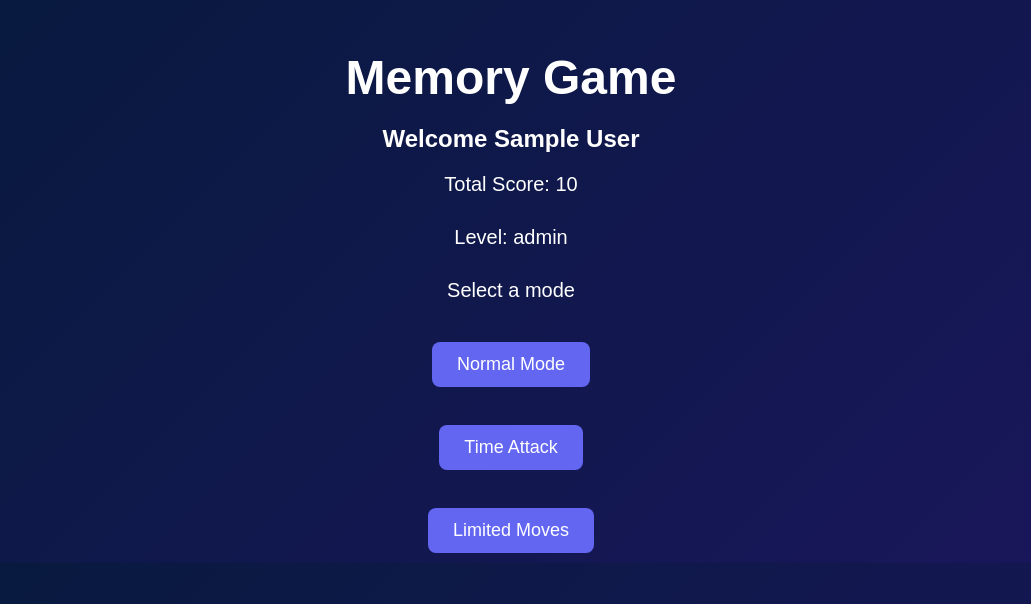
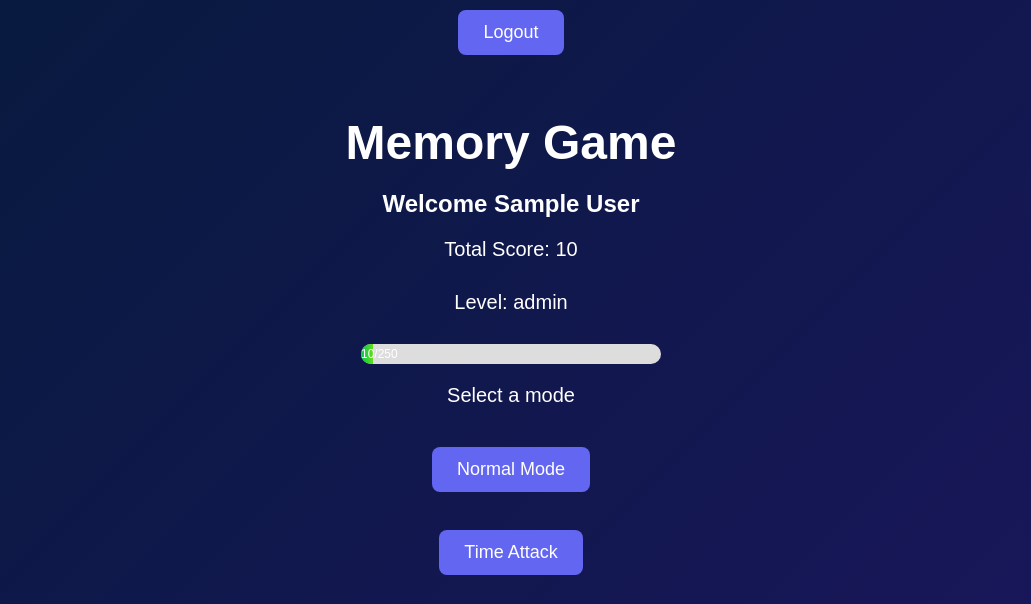
Before and after one commit to ayeshathee/Memory_Matching_Game, a PHP site: page /home.php in a window 1280 px wide. Shown: the top 604 px of the page, without its empty margins (129-1160 px from the left). Run offline with PHP 8.4, Linux system fonts and the light colour scheme; the visitor is signed in with stand-in values (Sample User, id 1); tables that the repository leaves empty or names only in its code hold one stand-in row (values such as "Sample post").

Commit message:
add logout function

```diff
--- a/home.php
+++ b/home.php
@@ -12,10 +12,14 @@ $user_id = $_SESSION['user_id'];
 $sql = "SELECT total_score, level FROM users WHERE id='$user_id'";
 $result = $conn->query($sql);
 $row = $result->fetch_assoc();
+
 $total_score = $row['total_score'];
 $level = $row['level'];
+
+// Progress calculation
+$progress = $total_score % 250; // progress in current level
+$progress_percent = ($progress / 250) * 100; // convert to %
 ?>
-
 
 
 <!DOCTYPE html>
@@ -23,14 +27,48 @@ $level = $row['level'];
 <head>
 <title>Memory Game</title>
 <link rel="stylesheet" href="css/style.css">
+
+<style>
+.progress-container {
+
+    width: 300px;
+    background: #ddd;
+    border-radius: 20px;
+    overflow: hidden;
+    margin: 10px auto;
+}
+
+.progress-bar {
+    height: 20px;
+    background: linear-gradient(to right, #00c853, #64dd17);
+    text-align: center;
+    color: white;
+    font-size: 12px;
+    line-height: 20px;
+    transition: width 0.5s;
+}
+</style>
+
 </head>
 
 <body>
+<button onclick="logout()">Logout</button>
 
 <h1>Memory Game</h1>
+
 <h2>Welcome <?php echo $_SESSION['user_name']; ?></h2>
+
 <p>Total Score: <?php echo $total_score; ?></p>
+
 <p>Level: <?php echo $level; ?></p>
+
+<!-- Progress Bar -->
+<div class="progress-container">
+    <div class="progress-bar" style="width: <?php echo $progress_percent; ?>%;">
+        <?php echo $progress; ?>/250
+    </div>
+</div>
+
 <p>Select a mode</p>
 
 <button onclick="selectMode('normal')">Normal Mode</button>
--- a/js/home.js
+++ b/js/home.js
@@ -18,5 +18,12 @@ function selectDifficulty(a){
     window.location="game.html";
 }
 
+function logout(){
+    console.log("Logout clicked");
+    window.location = "backend/logout.php";
+}
+
 grid = localStorage.getItem("grid");
 console.log(grid,typeof(grid));
+
+console.log("home.js loaded");
```
Also changed, not shown: backend/logout.php (added, +8 -0 lines), backend/save_score.php (+3 -8 lines).
